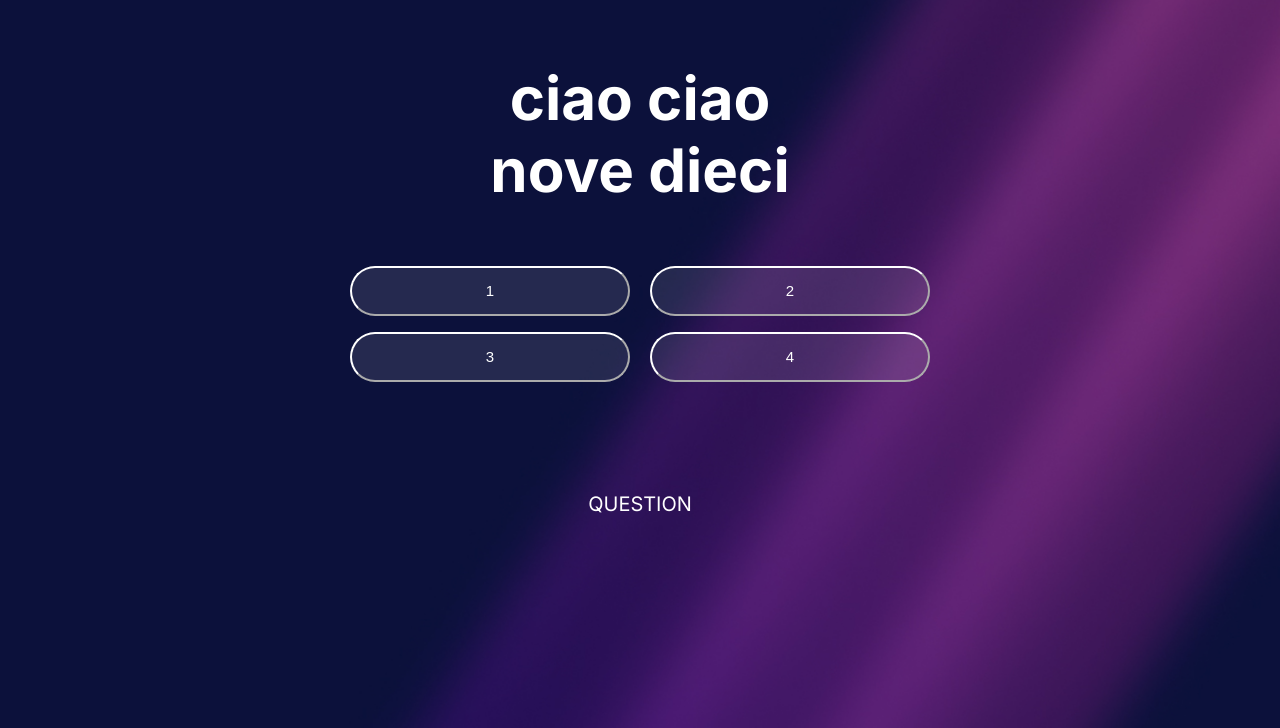
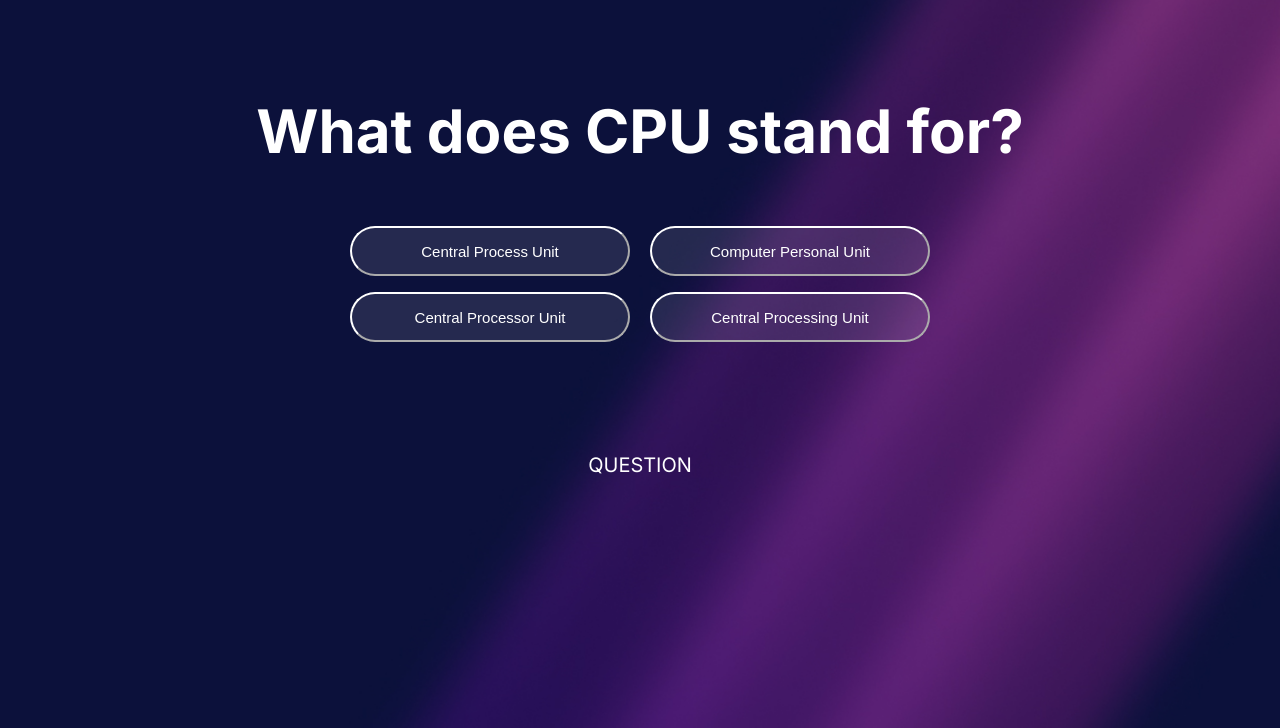
Before and after one commit to cataling6/BuildWeekTeam4, a plain HTML site: page domande.html in a window 1280 px wide. Shown: the part 72-800 px from the top of the page. Drawn offline with Linux system fonts and the light colour scheme.

Commit message:
update domande.js

```diff
--- a/domande.html
+++ b/domande.html
@@ -20,10 +20,7 @@
         <h1>ciao ciao <br />nove dieci</h1>
       </div>
       <div class="bottoniRisposta">
-        <button id="1">1</button>
-        <button id="2">2</button>
-        <button id="3">3</button>
-        <button id="4">4</button>
+
       </div>
       <div class="totaleDomande">
         <p>QUESTION<span></span></p>
--- a/domande.js
+++ b/domande.js
@@ -5,13 +5,18 @@ const questions = [
     difficulty: "easy",
     question: "What does CPU stand for?",
     correct_answer: "Central Processing Unit",
-    incorrect_answers: ["Central Process Unit", "Computer Personal Unit", "Central Processor Unit"],
+    incorrect_answers: [
+      "Central Process Unit",
+      "Computer Personal Unit",
+      "Central Processor Unit",
+    ],
   },
   {
     category: "Science: Computers",
     type: "multiple",
     difficulty: "easy",
-    question: "In the programming language Java, which of these keywords would you put on a variable to make sure it doesn&#039;t get modified?",
+    question:
+      "In the programming language Java, which of these keywords would you put on a variable to make sure it doesn&#039;t get modified?",
     correct_answer: "Final",
     incorrect_answers: ["Static", "Private", "Public"],
   },
@@ -27,7 +32,8 @@ const questions = [
     category: "Science: Computers",
     type: "boolean",
     difficulty: "easy",
-    question: "Pointers were not used in the original C programming language; they were added later on in C++.",
+    question:
+      "Pointers were not used in the original C programming language; they were added later on in C++.",
     correct_answer: "False",
     incorrect_answers: ["True"],
   },
@@ -35,7 +41,8 @@ const questions = [
     category: "Science: Computers",
     type: "multiple",
     difficulty: "easy",
-    question: "What is the most preferred image format used for logos in the Wikimedia database?",
+    question:
+      "What is the most preferred image format used for logos in the Wikimedia database?",
     correct_answer: ".svg",
     incorrect_answers: [".png", ".jpeg", ".gif"],
   },
@@ -45,13 +52,18 @@ const questions = [
     difficulty: "easy",
     question: "In web design, what does CSS stand for?",
     correct_answer: "Cascading Style Sheet",
-    incorrect_answers: ["Counter Strike: Source", "Corrective Style Sheet", "Computer Style Sheet"],
+    incorrect_answers: [
+      "Counter Strike: Source",
+      "Corrective Style Sheet",
+      "Computer Style Sheet",
+    ],
   },
   {
     category: "Science: Computers",
     type: "multiple",
     difficulty: "easy",
-    question: "What is the code name for the mobile operating system Android 7.0?",
+    question:
+      "What is the code name for the mobile operating system Android 7.0?",
     correct_answer: "Nougat",
     incorrect_answers: ["Ice Cream Sandwich", "Jelly Bean", "Marshmallow"],
   },
@@ -75,7 +87,8 @@ const questions = [
     category: "Science: Computers",
     type: "multiple",
     difficulty: "easy",
-    question: "Which programming language shares its name with an island in Indonesia?",
+    question:
+      "Which programming language shares its name with an island in Indonesia?",
     correct_answer: "Java",
     incorrect_answers: ["Python", "C", "Jakarta"],
   },
@@ -84,9 +97,11 @@ const questions = [
 //variabile che andremo ad incrementare d 1 ogni volta che l'utente risponde correttamente
 let punteggioUtente = 0;
 //variabile per tenere traccia delle domande (sarà il nostro indice PAGINA!!! da non confondere con indice del ciclo dove cicleremo l'array delle domande)
-let questionNumber = 1;
-let buttonRisposta = document.querySelectorAll("button");
-//
+let questionNumber = 0;
+const buttonRisposta = document.querySelector(".bottoniRisposta");
+const trovaDomanda = document.querySelector(".domanda h1");
+trovaDomanda.innerText = questions[questionNumber].question;
+
 let rispostaSelezionata = "";
 
 //array contenitore tutte le risposte => abbiamo un array di array quindi da studiarsi come ciclare [i][j]
@@ -97,25 +112,46 @@ for (let i = 0; i < questions.length; i++) {
   arrayRisposteUser.push(questions[i].incorrect_answers);
 }
 
-for (let i = 0; i < buttonRisposta.length; i++) {
-  buttonRisposta[i].addEventListener("click", function () {
-    salvaRisposta(buttonRisposta[i].innerText);
-    console.log(rispostaSelezionata);
-  });
-}
+const aggiungiListener = function () {
+  for (let i = 0; i < buttonRisposta.children.length; i++) {
+    buttonRisposta.children[i].addEventListener("click", function () {
+      salvaRisposta(buttonRisposta.children[i].innerText);
+    });
+  }
+};
+
+const creaBottoni = function () {
+  buttonRisposta.innerHTML = "";
+  for (let j = 0; j < arrayRisposteUser[questionNumber].length; j++) {
+    buttonRisposta.innerHTML += `<button>${arrayRisposteUser[questionNumber][j]}</button>`;
+  }
+  aggiungiListener();
+};
+
+creaBottoni();
+
+// for (let i = 0; i < buttonRisposta.length; i++) {
+//   buttonRisposta[i].addEventListener("click", function () {
+//     // salvaRisposta(buttonRisposta[i].innerText);
+//     console.log(buttonRisposta.children[i]);
+//     // creaBottoni();
+//   });
+// }
 
 //check risposta apparentemente funzionante
 const salvaRisposta = function (risposta) {
-  rispostaSelezionata = risposta;
   for (i = 0; i < questions.length; i++) {
-    if (rispostaSelezionata === questions[i].correct_answer) {
+    if (risposta === questions[questionNumber].correct_answer) {
       console.log("corretto");
       punteggioUtente += 1;
+      creaBottoni();
+      // aggiungiListener();
       questionNumber++;
       break;
     } else {
       console.log("sbagliato");
       questionNumber++;
+      creaBottoni();
       break;
     }
   }
```
